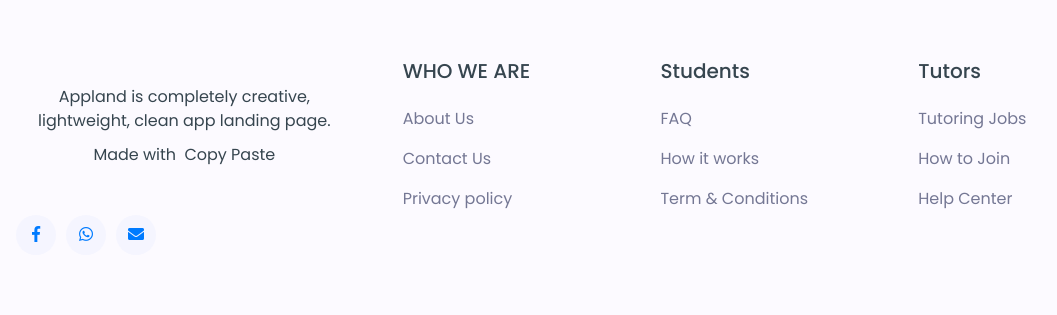
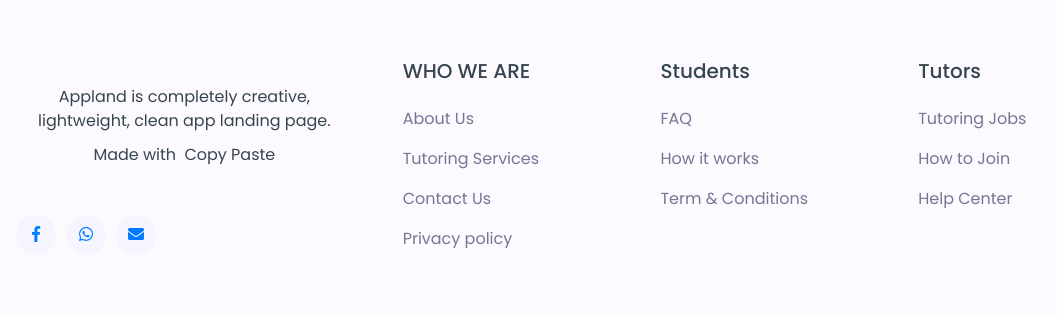
Before and after one commit to rksanjeev/TutorApp, a Django app: page /about/ in a window 1280 px wide. Shown: the part 1103-1418 px from the top of the page, without its empty margins (69-1126 px from the left). Run offline with Django 4.2, Linux system fonts and the light colour scheme; some libraries are stand-ins or nearby versions.

Commit message:
Base page update

```diff
--- a/Templates/base.html
+++ b/Templates/base.html
@@ -94,6 +94,7 @@
               <div class="footer_menu">
                 <ul>
                   <li><a href="{% url "home:about" %}">About Us</a></li>
+                  <li><a href="{% url "home:TutoringServices" %}">Tutoring Services</a></li>
                   <li><a href="{% url "home:contact" %}">Contact Us</a></li>
                   <li><a href="{% url "home:privacy" %}">Privacy policy</a></li>
                 </ul>
```
